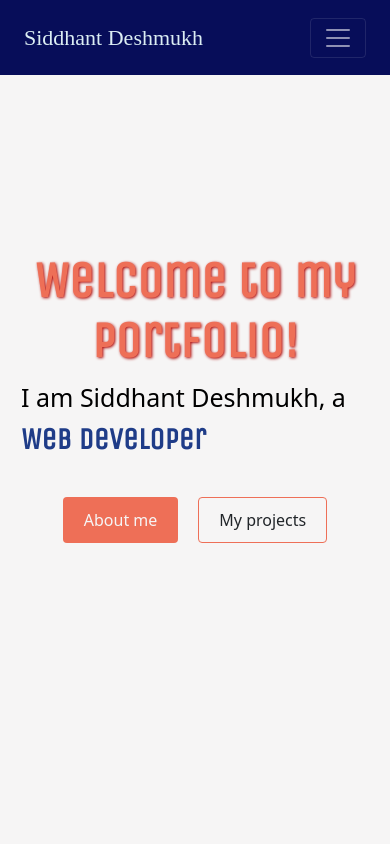
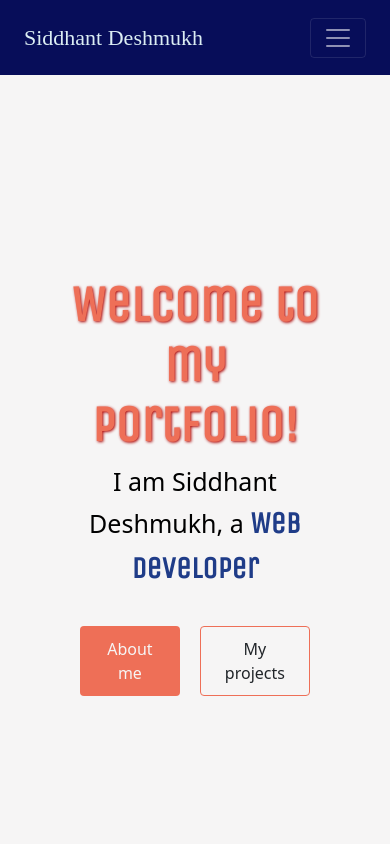
Before and after one commit to sid6145/portfolio, a React (Create React App) app: page / in a window 390 px wide. Shown: the top 844 px of the page. Built offline with nearby package versions, Linux system fonts and the light colour scheme.

Commit message:
styles 404 page, added text and image

```diff
--- a/src/App.css
+++ b/src/App.css
@@ -5,8 +5,3 @@
 .App{
   background-color: #F6F5F5;
 }
-
-::-webkit-scrollbar-track{
-width: 5px;
-background-color: red;
-}
--- a/src/Components/About/index.js
+++ b/src/Components/About/index.js
@@ -5,15 +5,15 @@ function About() {
     return (
         <div className="about-container">
             <div className="about">
-            <h3>About Me</h3>
+            <h2>About Me</h2>
             <img className="about-img" src="images/about-img.svg" />
-            <p>
+            <p className="about-text">
                I am a 2020 graduate in Batchlor's of Information Technology, and I am currently
                pursuing certification in full stack development through SOAL (School Of Accelerated Learning).
                As a Web developer || Programmer I am always polishing my development skills and love building
                web sites and working on projects.
              </p>
-             <p>
+             <p className="about-text">
                  Apart from coding and web development, I do enjoy playing video games
              </p>
 
--- a/src/Components/About/style.css
+++ b/src/Components/About/style.css
@@ -1,4 +1,4 @@
-.about-container{
+ .about-container{
     min-height: 100vh;
     padding: 100px 150px;
 
@@ -23,7 +23,7 @@
     box-shadow: 1px 1px 3px black;
 }
 
-p{
+.about-text{
     font-size: 25px;
     margin: 0 100px;
     text-align: start;
@@ -45,7 +45,7 @@ p{
     padding: 50px 0;
 }
 
-p{
+.about-text{
     font-size: 20px;
     margin: 0 5px;
     text-align: start;
--- a/src/Components/Home/index.js
+++ b/src/Components/Home/index.js
@@ -14,7 +14,6 @@ function Home() {
         <button className="btn btn-about">About me</button>
         <button className="btn btn-project">My projects</button>
         </div>
-
     </div>
   );
 }
--- a/src/Components/Home/style.css
+++ b/src/Components/Home/style.css
@@ -1,5 +1,5 @@
 .home-container{
-    padding:11rem 1rem;
+    padding:200px 60px;
     color: #EE6F57;
     min-height: 100vh;
 }
@@ -14,6 +14,13 @@
     margin-right: 5%;
     margin-top: 35px;
 
+}
+
+.home-container img{
+    position: absolute;
+    top: 60%;
+    left: 0%;
+    width: 100%;
 }
 
 .home-container h2{
--- a/src/Components/Page404/index.js
+++ b/src/Components/Page404/index.js
@@ -1,9 +1,15 @@
 import React from 'react'
+import {Link} from 'react-router-dom'
+import './style.css'
 
 function page404() {
     return (
-        <div>
-            404 not found why are you here boy
+        <div className="page404-container">
+            <h1>Error 404 page not found</h1>
+           <h3>Are you lost?? I'll take you</h3>
+           <Link to="/">
+           <img src="/images/404.png" />
+           </Link>
         </div>
     )
 }
--- a/src/Components/Page404/style.css
+++ b/src/Components/Page404/style.css
@@ -0,0 +1,11 @@
+.page404-container{
+    min-height: 100vh;
+    padding: 50px 50px;
+}
+
+.page404-container img{
+    position: absolute;
+    width: 50%;
+    left: 26%;
+    z-index: 1;
+}
```
Also changed, not shown: src/Components/Header/index.js (+37 -18 lines), public/images/404.png (added).
